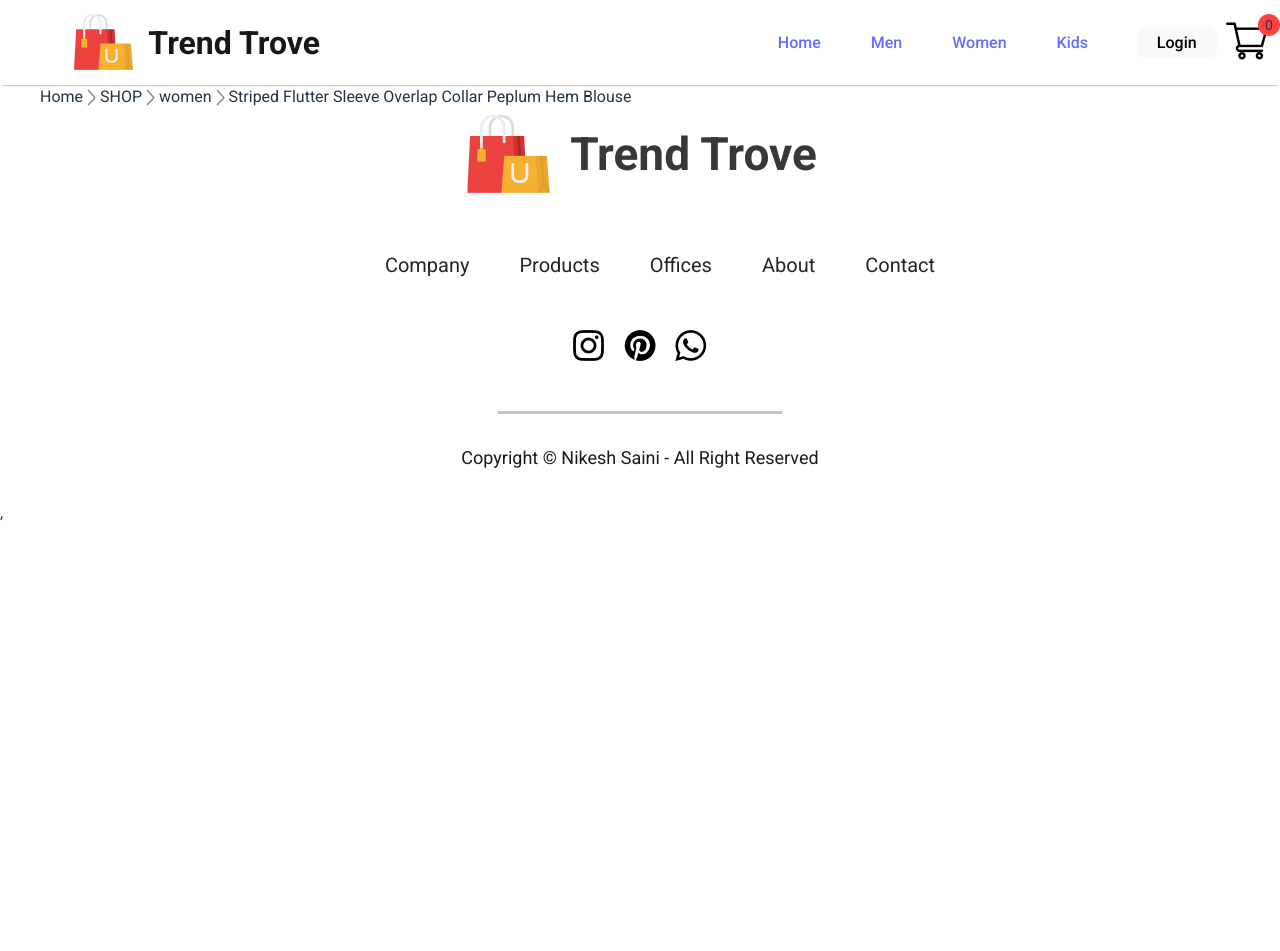
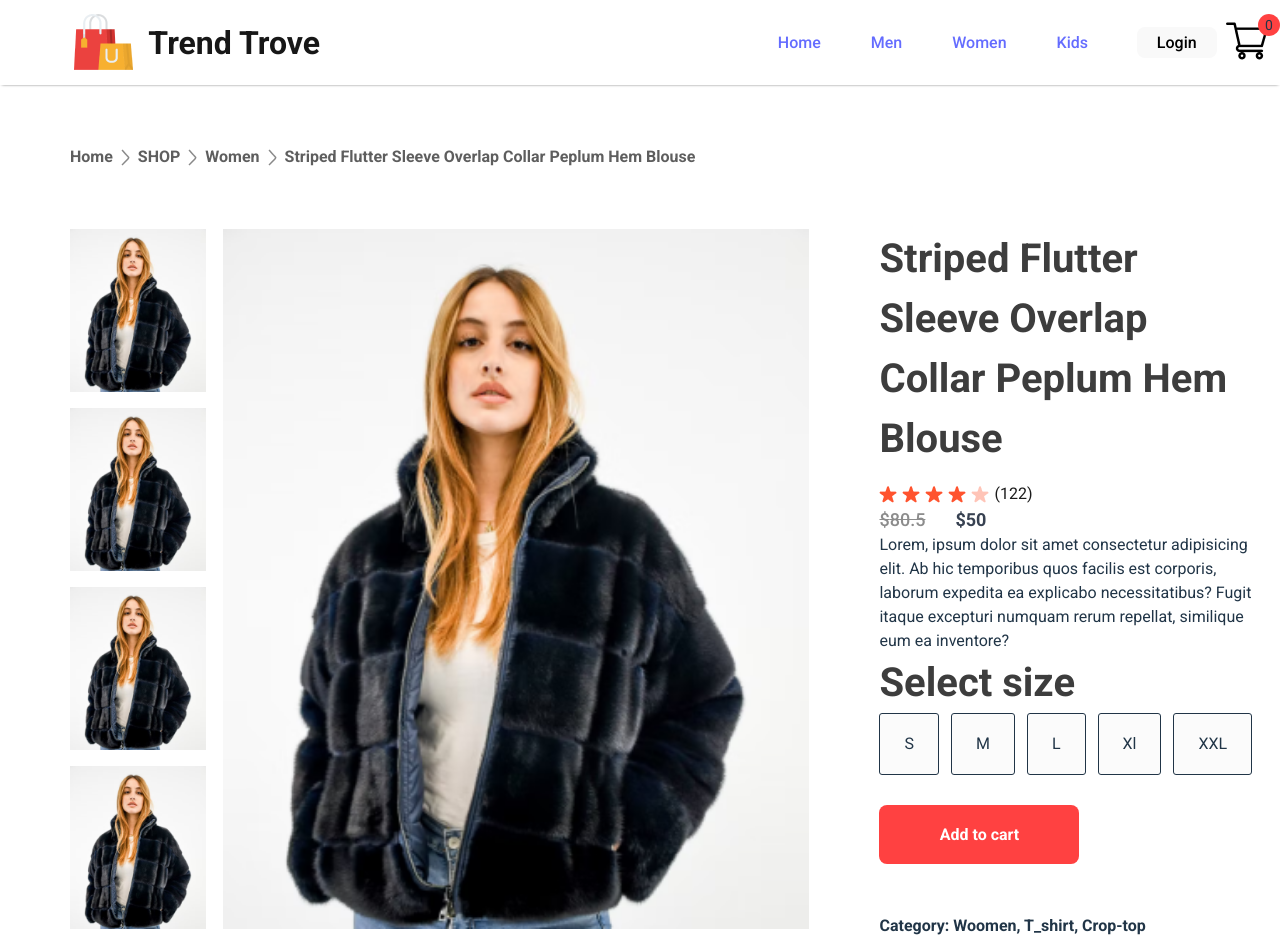
Before and after one commit to nikeshSaini/Trend-trove, a React app in the folder frontend/: page /product/1 in a window 1280 px wide. Shown: the top 951 px of the page. Before the commit the page ends 800 px from the top, so only its background shows below. Built offline with nearby package versions, Linux system fonts and the light colour scheme; the HTML template or start-up script is replaced by a standard one.

Commit message:
product display half done

```diff
--- a/frontend/src/components/Breadcrums/breadcrum.css
+++ b/frontend/src/components/Breadcrums/breadcrum.css
@@ -2,6 +2,10 @@
     display: flex;
     align-items: center;
     justify-content: start;
-    gap: 4px;
-    padding-left: 40px;
+    gap: 8px;
+    font-size: 16px;
+    font-weight: 600;
+    margin: 60px 70px;
+    text-transform: capitalize ;
+    color:  #5e5e5e ;
 }
--- /dev/null
+++ b/frontend/src/components/Productdisplay/productdisplay.css
@@ -0,0 +1,107 @@
+.productdisplay{
+    display: flex;
+    margin: 0px 70px;
+}
+
+.productdisplay_left{
+    display: flex;
+    gap: 17px;
+}
+.productdisplay_image_list{
+    display: flex;
+    flex-direction: column;
+    gap: 16px;
+}
+.productdisplay_image_list img{
+    height: 163px;
+}
+.productdisplay_main_image {
+    width: 586px;
+    height: 700px;
+
+}
+
+.productdisplay_right{
+    margin: 0px 70px;
+    display: flex;
+    flex-direction: column;
+}
+.productdisplay_right h1{
+    color: #3d3d3d;
+    font-size: 40px;
+    font-weight: 700;
+}
+
+ .productdisplay_right_stars{
+    display: flex;
+    align-items: center;
+    margin-top: 13px;
+    gap: 5px;
+    color: #1c1c1c;
+    font-size: 16px;
+ }
+
+ .productdisplay-right-prices{
+    display: flex;
+    gap: 30px;
+    font-size: 24px;
+    font-weight: 700;
+    color: #1c1c1c;
+ }
+
+ .productdisplay-new-price{
+    color: #374151;
+    font-size: 18px;
+    font-weight: 600;
+}
+.productdisplay-old-price{
+    color: #8c8c8c;
+    font-size: 18px;
+    font-weight: 500;
+    text-decoration: line-through;
+}
+.productdisplay-right-size{
+    display: flex;
+    flex-direction: column;
+}
+.productdisplay-right-sizes div{
+    border: 1px solid;
+    padding: 18px 24px;
+    background-color: #fbfbfb;
+    border-radius: 3px;
+    cursor: pointer;
+}
+.productdisplay-right-sizes div:hover{
+    background: #e4b3b3;
+}
+.productdisplay-right-sizes{
+    display: flex;
+    gap: 12px;
+    text-transform: capitalize;
+}
+.addcartbtn{
+    padding: 20px 40px;
+    width: 200px;
+    font-size: 16px;
+    font-weight: 600;
+    color: white;
+    background-color: #ff4141;
+    border: none;
+    margin-bottom: 40px;
+    margin-top: 30px;
+    outline: none;
+    cursor: pointer;
+    transition: 0.3 ease;
+}
+.addcartbtn:hover{
+    scale: 1.01;
+    transition: 0.8s linear ease;
+    box-shadow: 5px 5px 10px rgba(0, 0, 0, 0.5);
+}
+.productdisplay-right-category{
+    margin-top: 10px;
+
+}
+.productdisplay-right-category  span{
+    font-weight: 600;
+}
--- /dev/null
+++ b/frontend/src/components/Productdisplay/productdisplay.jsx
@@ -0,0 +1,58 @@
+import React from 'react';
+import "./productdisplay.css";
+import start_dull_icon from "../Assets/star_dull_icon.png";
+import start_icon from "../Assets/star_icon.png";
+export default function Productdisplay(props){
+    const {product} =props;
+    return (
+        <div className="productdisplay">
+            <div className="productdisplay_left">
+                <div className="productdisplay_image_list">
+                    <img src={product.image} alt="" />
+                    <img src={product.image} alt="" />
+                    <img src={product.image} alt="" />
+                    <img src={product.image} alt="" />
+                </div>
+                <div className="productdisplay_image">
+                    <img src={product.image} alt="" className="productdisplay_main_image" />
+                </div>
+            </div>
+            <div className="productdisplay_right">
+                <h1>{product.name}</h1>
+                <div className="productdisplay_right_stars ">
+                    <img src={start_icon} alt="" />
+                    <img src={start_icon} alt="" />
+                    <img src={start_icon} alt="" />
+                    <img src={start_icon} alt="" />
+                    <img src={start_dull_icon} alt="" />
+                    <p>(122)</p>
+                </div>
+                <div className="productdisplay-right-prices">
+                    <div className="productdisplay-old-price">${product.old_price}</div>
+                    <div className="productdisplay-new-price">${product.new_price}</div>
+                </div>
+                <div className="productdisplay-right-description">
+                    Lorem, ipsum dolor sit amet consectetur adipisicing elit. Ab hic temporibus quos facilis est corporis, laborum expedita ea explicabo necessitatibus? Fugit itaque excepturi numquam rerum repellat, similique eum ea inventore?
+                </div>
+                <div className="productdisplay-right-size">
+                    <h1>Select size</h1>
+                    <div className="productdisplay-right-sizes">
+                        <div>S </div>
+                        <div>M </div>
+                        <div>L </div>
+                        <div>Xl </div>
+                        <div>XXL</div>
+                    </div>
+                </div>
+                <button className='addcartbtn'>Add to cart</button>
+                <p className="productdisplay-right-category">
+                    <span className='firstspan'>Category: </span><span>Woomen, T_shirt, Crop-top</span>
+                </p>
+                <p className="productdisplay-right-category">
+                <span className='firstspan'>TAGS: <span> Modern, latest</span></span>
+                </p>
+            </div>
+
+        </div>
+    );
+};
--- a/frontend/src/pages/Product.jsx
+++ b/frontend/src/pages/Product.jsx
@@ -2,6 +2,7 @@ import React, { useContext } from 'react';
 import { ShopContext } from '../context/ShopContext';
 import { useParams } from 'react-router-dom';
 import Breadcrum from '../components/Breadcrums/Breadcrums';
+import Productdisplay from '../components/Productdisplay/productdisplay';
 
 
 export default function Product() {
@@ -12,6 +13,7 @@ export default function Product() {
     return (
         <div>
             <Breadcrum product ={product}/>
+            <Productdisplay product ={product}/>
         </div>
     );
 }
```
